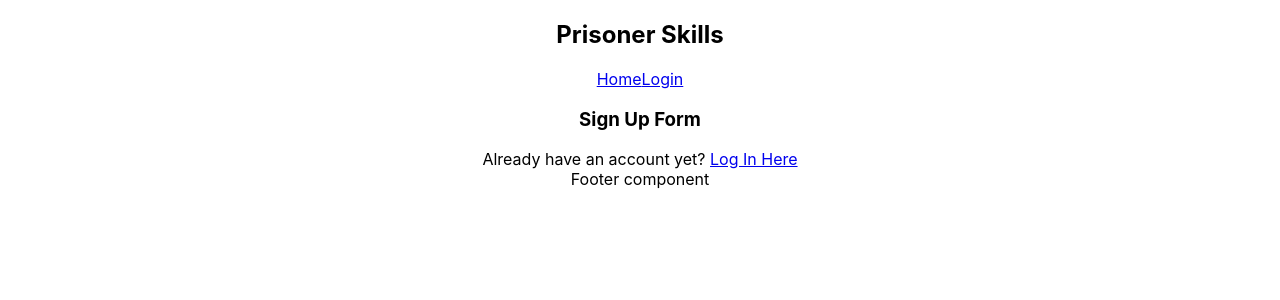
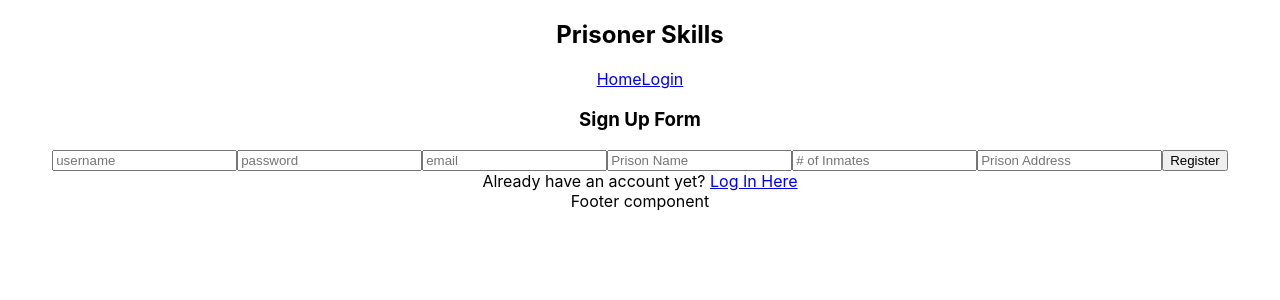
Before and after one commit to PrisonerSkills3/react-app-prisoner-skills, a React (Create React App) app in the folder prisoner-skills/: page /signup in a window 1280 px wide. Shown: the top 300 px of the page. Built offline with nearby package versions, Linux system fonts and the light colour scheme.

Commit message:
set up a TestLogin and TestSignUp to test the endpoints -- success on both. Attempting to refactor the class components into functional components

```diff
--- a/prisoner-skills/src/App.js
+++ b/prisoner-skills/src/App.js
@@ -4,14 +4,16 @@ import './styles/App.css';
 import HomePage from './components/Homepage';
 import LoginForm from './components/LoginForm';
 import SignUpForm from './components/SignUpForm';
+import TestLogin from './components/TestLogin';
+import TestSignUp from './components/TestSignUp';
 
 function App() {
   return (
     <div className="App">
 
       <Switch>
-        <Route path="/login" component={LoginForm} />
-        <Route path="/signup" component={SignUpForm} />
+        <Route path="/login" component={TestLogin} />
+        <Route path="/signup" component={TestSignUp} />
         <Route path="/" component={HomePage} />
       </Switch>
 
--- /dev/null
+++ b/prisoner-skills/src/components/TestLogin.js
@@ -0,0 +1,145 @@
+import React, { useState } from 'react';
+import axios from 'axios';
+import { Link } from 'react-router-dom';
+import Nav from './universal/Nav';
+import Footer from './universal/Footer';
+
+const TestLogin = () => {
+  // const initialState = {
+  //   username: '',
+  //   password: ''
+  // }
+
+  // const [credentials, setCredentials] = useState(initialState);
+  const [username, setUsername] = useState('');
+  const [password, setPassword] = useState('');
+
+  const handleUsername = e => {
+    setUsername(e.target.value);
+    console.log('username: ', username);
+  }
+
+  const handlePassword = e => {
+    setPassword(e.target.value);
+    console.log('password: ', password);
+  }
+
+  const handleSubmit = e => {
+    e.preventDefault();
+
+    axios.post(`https://prisoner-skills-backend.herokuapp.com/api/auth/login`, username, password)
+      .then(res => {
+        // localStorage.setItem('TOKEN', res.data.token);
+        // this.props.history.push('/profile')
+        console.log(res)
+      })
+      .catch(err => {
+        console.log(err)
+      })
+
+    setUsername('');
+    setPassword('');
+  }
+
+  return (
+    <div>
+      <Nav />
+      <h3>Login Form</h3>
+      <form onSubmit={handleSubmit}>
+        <input
+          type="text"
+          name="username"
+          placeholder="username"
+          value={username}
+          onChange={handleUsername}
+        />
+        <input
+          type="password"
+          name="password"
+          placeholder="password"
+          value={password}
+          onChange={handlePassword}
+        />
+
+        <button>Log In</button>
+      </form>
+      <span>Don't have an account yet?</span> <span><Link to="/signup">Sign Up Here</Link></span>
+      <Footer />
+    </div>
+  );
+};
+
+export default TestLogin;
+
+/*
+class TestLogin extends React.Component {
+  state = {
+    credentials: {
+      username: '',
+      password: ''
+    }
+  }
+
+  handleChanges = e => {
+    this.setState({
+      credentials: {
+        ...this.state.credentials,
+        [e.target.name]: e.target.value
+      }
+    })
+    console.log(e.target.name, '=', e.target.value);
+  }
+
+  handleSubmit = e => {
+    e.preventDefault();
+    console.log('Log in button clicked!')
+
+    // axios.post(`https://prisoner-skills-backend.herokuapp.com/api/auth/login`, this.state.credentials)
+      .then(res => {
+        localStorage.setItem('TOKEN', res.data.token);
+        // this.props.history.push('/profile')
+      })
+      .catch(err => {
+        console.log(err)
+      })
+
+    this.setState({
+      credentials: {
+        username: '',
+        password: ''
+      }
+    });
+  }
+
+  render() {
+    return (
+      <div>
+        <Nav />
+        <h3>Login Form</h3>
+        <form onSubmit={this.handleSubmit}>
+          <input
+            type="text"
+            name="username"
+            placeholder="username"
+            value={this.state.credentials.username}
+            onChange={this.handleChanges}
+          />
+          <input
+            type="password"
+            name="password"
+            placeholder="password"
+            value={this.state.credentials.password}
+            onChange={this.handleChanges}
+          />
+
+          <button>Log In</button>
+        </form>
+        <span>Don't have an account yet?</span> <span><Link to="/signup">Sign Up Here</Link></span>
+        <Footer />
+      </div>
+    );
+  }
+};
+
+export default TestLogin;
+*/
--- /dev/null
+++ b/prisoner-skills/src/components/TestSignUp.js
@@ -0,0 +1,111 @@
+import React from 'react';
+import axios from 'axios';
+import Footer from './universal/Footer';
+import Nav from './universal/Nav';
+import {Link} from 'react-router-dom';
+
+class TestSignUp extends React.Component {
+  state = {
+    credentials: {
+      username: "",
+      password: "",
+      email: "",
+      prison_name: "",
+      number_of_prisoners: "",
+      prison_address: ""
+    }
+  }
+
+  handleChanges = e => {
+    this.setState({
+      credentials: {
+        ...this.state.credentials,
+        [e.target.name]: e.target.value
+      }
+    });
+    console.log(e.target.name, '=', e.target.value);
+  }
+
+  handleSubmit = e => {
+    e.preventDefault();
+    console.log('register button clicked')
+
+    axios.post(`https://prisoner-skills-backend.herokuapp.com/api/auth/register`, this.state.credentials)
+      .then(res => {
+        console.log(res);
+      })
+      .catch(err => {
+        console.log(err);
+      })
+
+    this.setState({
+      credentials: {
+        username: "",
+        password: "",
+        email: "",
+        prison_name: "",
+        number_of_prisoners: "",
+        prison_address: ""
+      }
+    })
+  }
+
+  render(){
+    return (
+      <div>
+        <Nav />
+        <h3>Sign Up Form</h3>
+        <form onSubmit={this.handleSubmit}>
+          <input
+            type="text"
+            name="username"
+            placeholder="username"
+            value={this.state.credentials.username}
+            onChange={this.handleChanges}
+          />
+          <input
+            type="text"
+            name="password"
+            placeholder="password"
+            value={this.state.credentials.password}
+            onChange={this.handleChanges}
+          />
+          <input
+            type="text"
+            name="email"
+            placeholder="email"
+            value={this.state.credentials.email}
+            onChange={this.handleChanges}
+          />
+          <input
+            type="text"
+            name="prison_name"
+            placeholder="Prison Name"
+            value={this.state.credentials.prison_name}
+            onChange={this.handleChanges}
+          />
+          <input
+            type="text"
+            name="number_of_prisoners"
+            placeholder="# of Inmates"
+            value={this.state.credentials.number_of_prisoners}
+            onChange={this.handleChanges}
+          />
+          <input
+            type="text"
+            name="prison_address"
+            placeholder="Prison Address"
+            value={this.state.credentials.prison_address}
+            onChange={this.handleChanges}
+          />
+
+          <button>Register</button>
+        </form>
+        <span>Already have an account yet?</span> <span><Link to="/login">Log In Here</Link></span>
+        <Footer />
+      </div>
+    );
+  }
+};
+
+export default TestSignUp;
```
